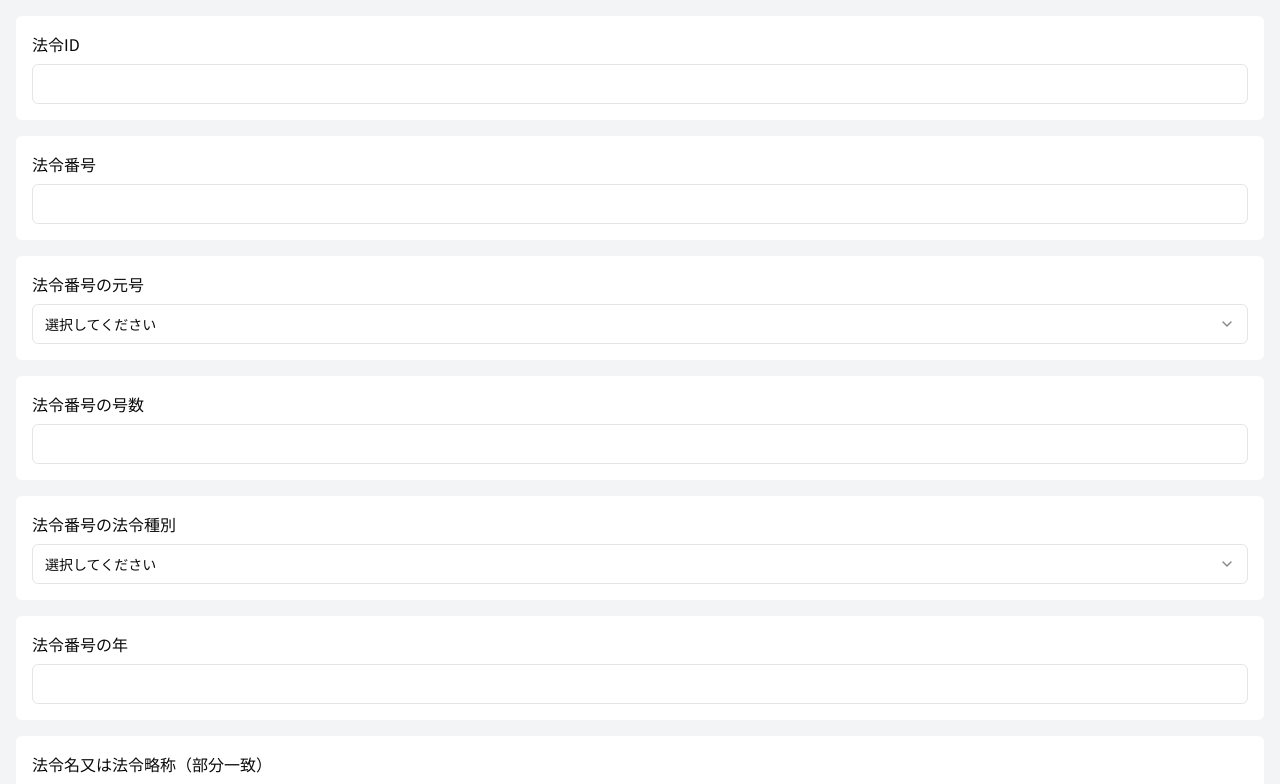
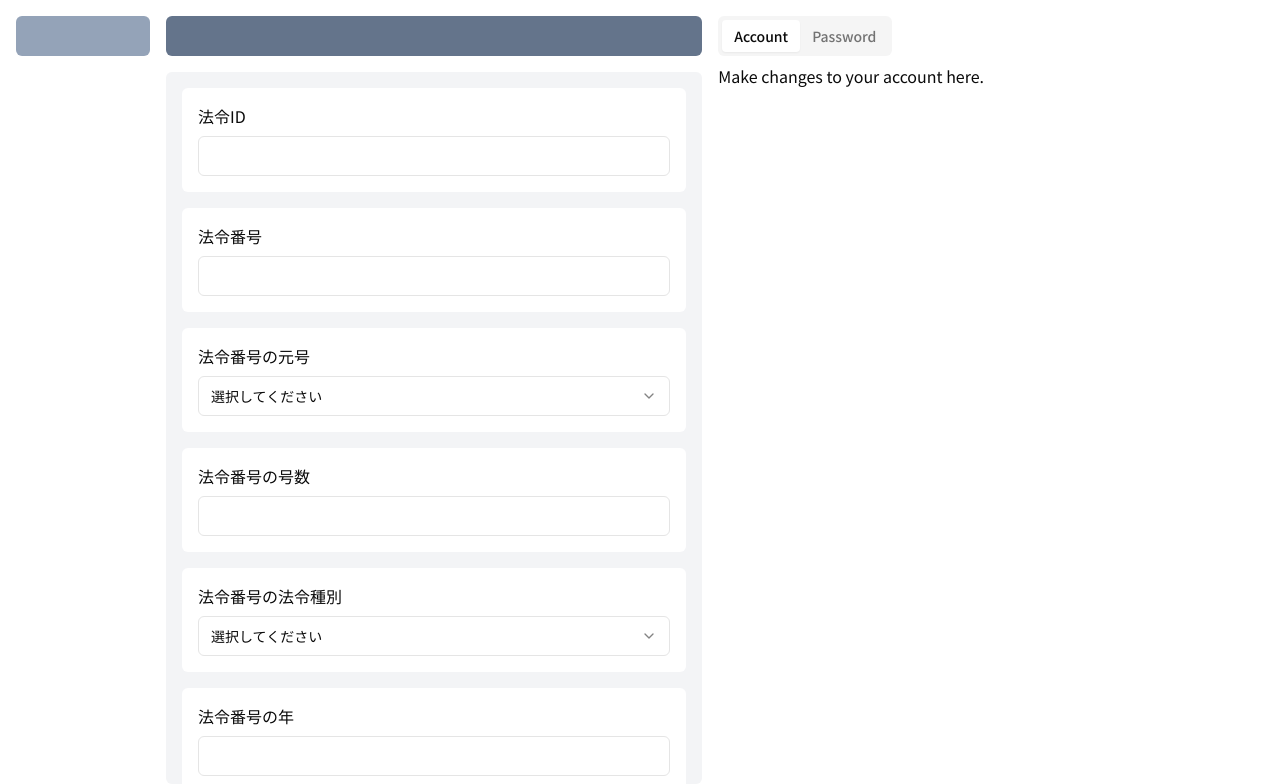
Before and after one commit to yoshi-zen/law-api-hackathon, a Next.js app: page / in a window 1280 px wide. Shown: the top 784 px of the page. Built offline with nearby package versions, Linux system fonts and the light colour scheme.

Commit message:
cols-3,rows2で分けた

```diff
--- a/package.json
+++ b/package.json
@@ -19,6 +19,7 @@
     "@radix-ui/react-popover": "^1.1.6",
     "@radix-ui/react-select": "^2.1.6",
     "@radix-ui/react-slot": "^1.1.2",
+    "@radix-ui/react-tabs": "^1.1.3",
     "class-variance-authority": "^0.7.1",
     "clsx": "^2.1.1",
     "cmdk": "^1.0.0",
--- a/src/app/layout.tsx
+++ b/src/app/layout.tsx
@@ -2,6 +2,7 @@
 import { Noto_Sans_JP } from "next/font/google";
 import "./globals.css";
 import { twMerge } from "tailwind-merge";
+import { Tabs, TabsContent, TabsList, TabsTrigger } from "@/components/ui/tabs"
 
 const notoSansJp = Noto_Sans_JP({
   variable: "--font-noto-sans-jp",
@@ -26,7 +27,30 @@
           notoSansJp.variable,
         )}
       >
-        {children}
+        <div className="grid grid-cols-[5fr_4fr] h-screen gap-4">
+          <div className="grid grid-cols-[1fr_4fr] grid-rows-[2.5rem_1fr] p-4 pr-0 h-screen gap-4">
+            <div className="bg-slate-400 rounded-md">
+            </div>
+            <div className="bg-slate-500 rounded-md">
+            </div>
+            <div className="rounded-md">
+            </div>
+            <div className="bg-slate-400 h-full flex-col overflow-y-scroll rounded-md">
+              {children}
+            </div>
+          </div>
+          <div className="rounded-md py-4">
+            <Tabs defaultValue="account" className="w-full">
+              <TabsList>
+                <TabsTrigger value="account">Account</TabsTrigger>
+                <TabsTrigger value="password">Password</TabsTrigger>
+              </TabsList>
+              <TabsContent value="account">Make changes to your account here.</TabsContent>
+              <TabsContent value="password">Change your password here.</TabsContent>
+            </Tabs>
+
+          </div>
+        </div>
       </body>
     </html>
   );
--- /dev/null
+++ b/src/components/ui/tabs.tsx
@@ -0,0 +1,55 @@
+"use client"
+
+import * as React from "react"
+import * as TabsPrimitive from "@radix-ui/react-tabs"
+
+import { cn } from "@/lib/utils"
+
+const Tabs = TabsPrimitive.Root
+
+const TabsList = React.forwardRef<
+  React.ElementRef<typeof TabsPrimitive.List>,
+  React.ComponentPropsWithoutRef<typeof TabsPrimitive.List>
+>(({ className, ...props }, ref) => (
+  <TabsPrimitive.List
+    ref={ref}
+    className={cn(
+      "inline-flex h-10 items-center justify-center rounded-md bg-muted p-1 text-muted-foreground",
+      className
+    )}
+    {...props}
+  />
+))
+TabsList.displayName = TabsPrimitive.List.displayName
+
+const TabsTrigger = React.forwardRef<
+  React.ElementRef<typeof TabsPrimitive.Trigger>,
+  React.ComponentPropsWithoutRef<typeof TabsPrimitive.Trigger>
+>(({ className, ...props }, ref) => (
+  <TabsPrimitive.Trigger
+    ref={ref}
+    className={cn(
+      "inline-flex items-center justify-center whitespace-nowrap rounded-sm px-3 py-1.5 text-sm font-medium ring-offset-background transition-all focus-visible:outline-none focus-visible:ring-2 focus-visible:ring-ring focus-visible:ring-offset-2 disabled:pointer-events-none disabled:opacity-50 data-[state=active]:bg-background data-[state=active]:text-foreground data-[state=active]:shadow-sm",
+      className
+    )}
+    {...props}
+  />
+))
+TabsTrigger.displayName = TabsPrimitive.Trigger.displayName
+
+const TabsContent = React.forwardRef<
+  React.ElementRef<typeof TabsPrimitive.Content>,
+  React.ComponentPropsWithoutRef<typeof TabsPrimitive.Content>
+>(({ className, ...props }, ref) => (
+  <TabsPrimitive.Content
+    ref={ref}
+    className={cn(
+      "mt-2 ring-offset-background focus-visible:outline-none focus-visible:ring-2 focus-visible:ring-ring focus-visible:ring-offset-2",
+      className
+    )}
+    {...props}
+  />
+))
+TabsContent.displayName = TabsPrimitive.Content.displayName
+
+export { Tabs, TabsList, TabsTrigger, TabsContent }
```
Also changed, not shown: 1 other file (tests, documents, lock files or other folders).
